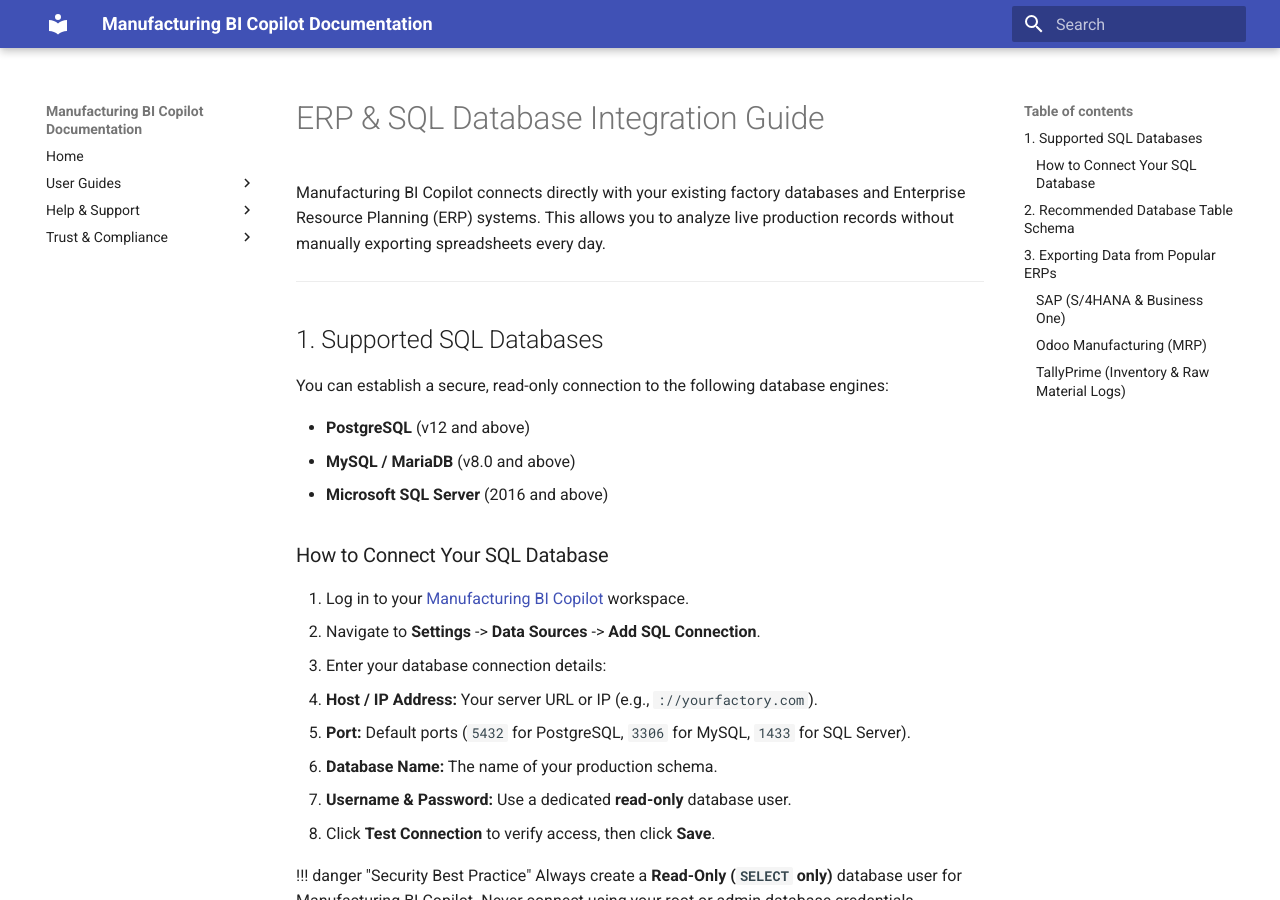
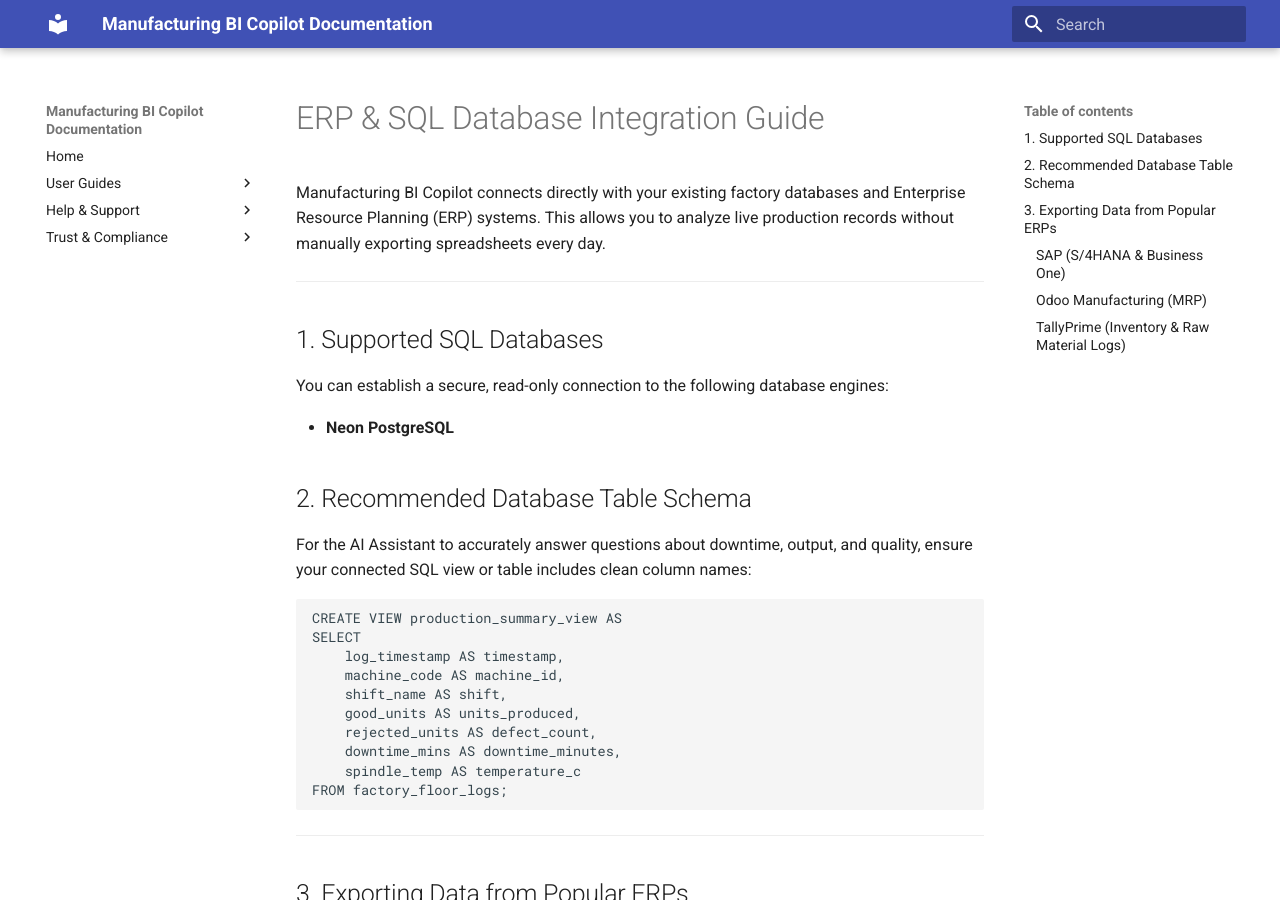
Before and after one commit to mayurlohar955-lgtm/manufacturing-bi-copilot-docs, an MkDocs documentation site: the page built from docs/ERP_SQL_INTEGRATION_GUIDE.md, in a window 1280 px wide and 900 px high. Built offline with MkDocs 1.6.1 and Material for MkDocs 9.7.7, drawn with Linux system fonts in a browser that asks for light colours; some of the changed text lies outside the part shown.

Commit message:
Update ERP_SQL_INTEGRATION_GUIDE.md

```diff
--- a/docs/ERP_SQL_INTEGRATION_GUIDE.md
+++ b/docs/ERP_SQL_INTEGRATION_GUIDE.md
@@ -8,24 +8,7 @@ Manufacturing BI Copilot connects directly with your existing factory databases
 
 You can establish a secure, read-only connection to the following database engines:
 
-* **PostgreSQL** (v12 and above)
-* **MySQL / MariaDB** (v8.0 and above)
-* **Microsoft SQL Server** (2016 and above)
-
-### How to Connect Your SQL Database
-1. Log in to your [Manufacturing BI Copilot](https://bhavu.co) workspace.
-2. Navigate to **Settings** -> **Data Sources** -> **Add SQL Connection**.
-3. Enter your database connection details:
-   * **Host / IP Address:** Your server URL or IP (e.g., `://yourfactory.com`).
-   * **Port:** Default ports (`5432` for PostgreSQL, `3306` for MySQL, `1433` for SQL Server).
-   * **Database Name:** The name of your production schema.
-   * **Username & Password:** Use a dedicated **read-only** database user.
-4. Click **Test Connection** to verify access, then click **Save**.
-
-!!! danger "Security Best Practice"
-    Always create a **Read-Only (`SELECT` only)** database user for Manufacturing BI Copilot. Never connect using your root or admin database credentials.
-
----
+* **Neon PostgreSQL**
 
 ## 2. Recommended Database Table Schema
 
```
